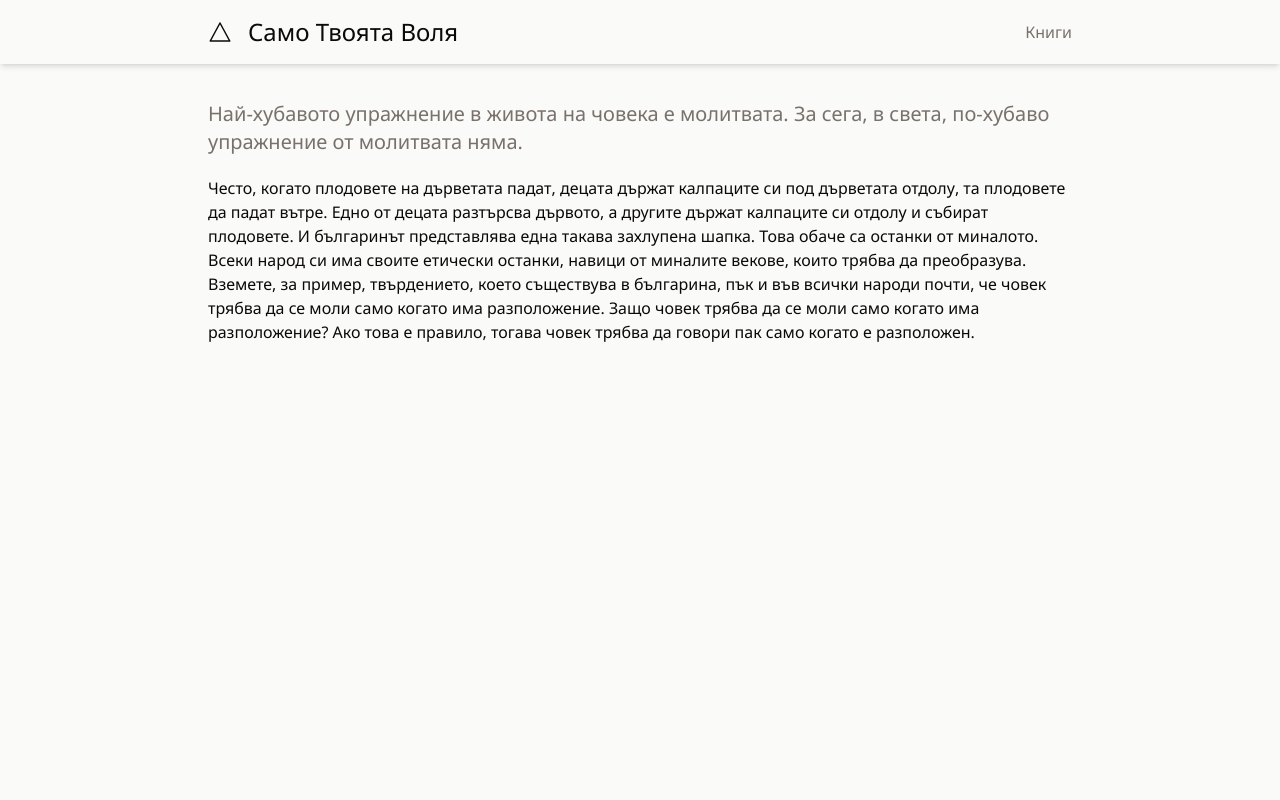
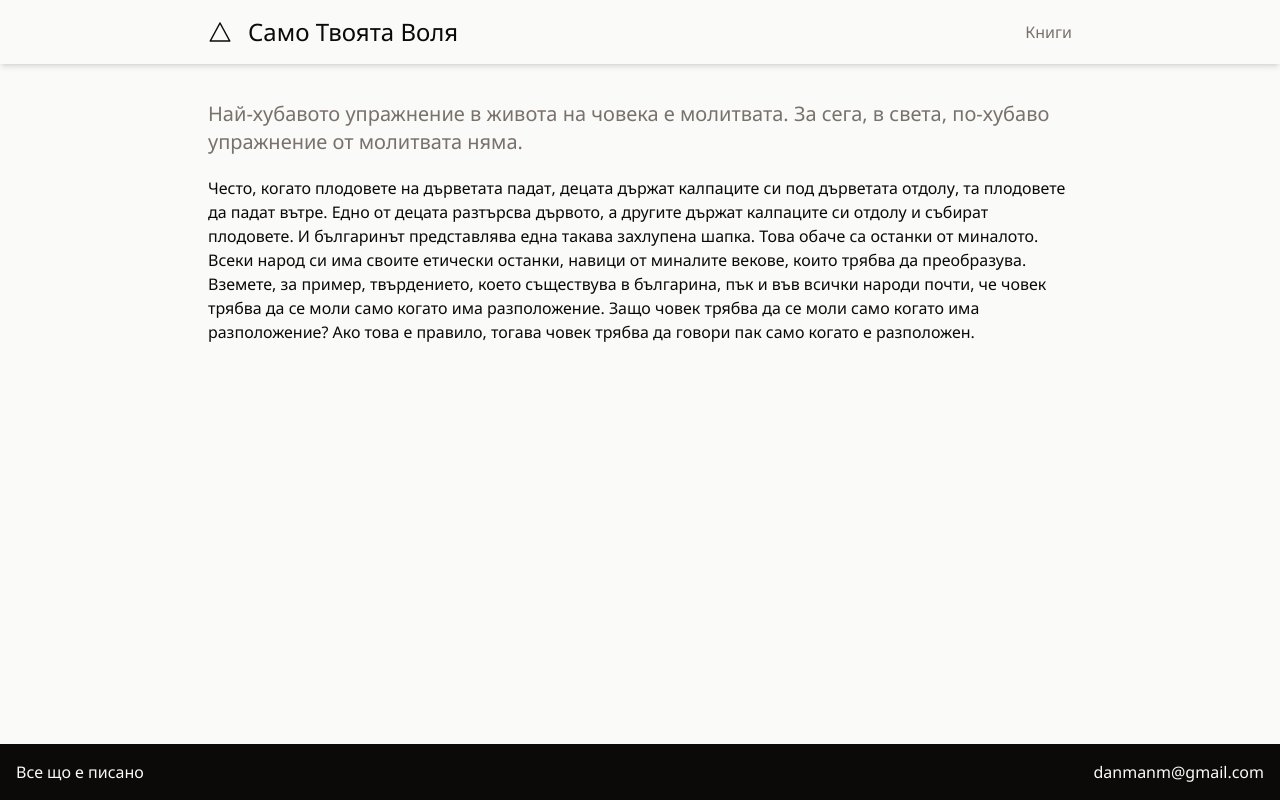
Before and after one commit to Danman7/ihrishbenrut, a Next.js app: page / in a window 1280 px wide. Built offline with nearby package versions, Linux system fonts and the light colour scheme.

Commit message:
Add footer to RootLayout with contact information

```diff
--- a/app/layout.tsx
+++ b/app/layout.tsx
@@ -26,6 +26,12 @@ export default function RootLayout({
       <body className={`${notoSans.variable} font-serif antialiased`}>
         <Nav />
         <main className="mx-auto max-w-4xl p-4">{children}</main>
+        <footer className="bg-foreground text-background flex justify-between fixed bottom-0 left-0 right-0 p-4 gap-4">
+          <div>Все що е писано</div>
+          <div>
+            <a href="mailto:danmanm@gmail.com">danmanm@gmail.com</a>
+          </div>
+        </footer>
       </body>
     </html>
   )
```
